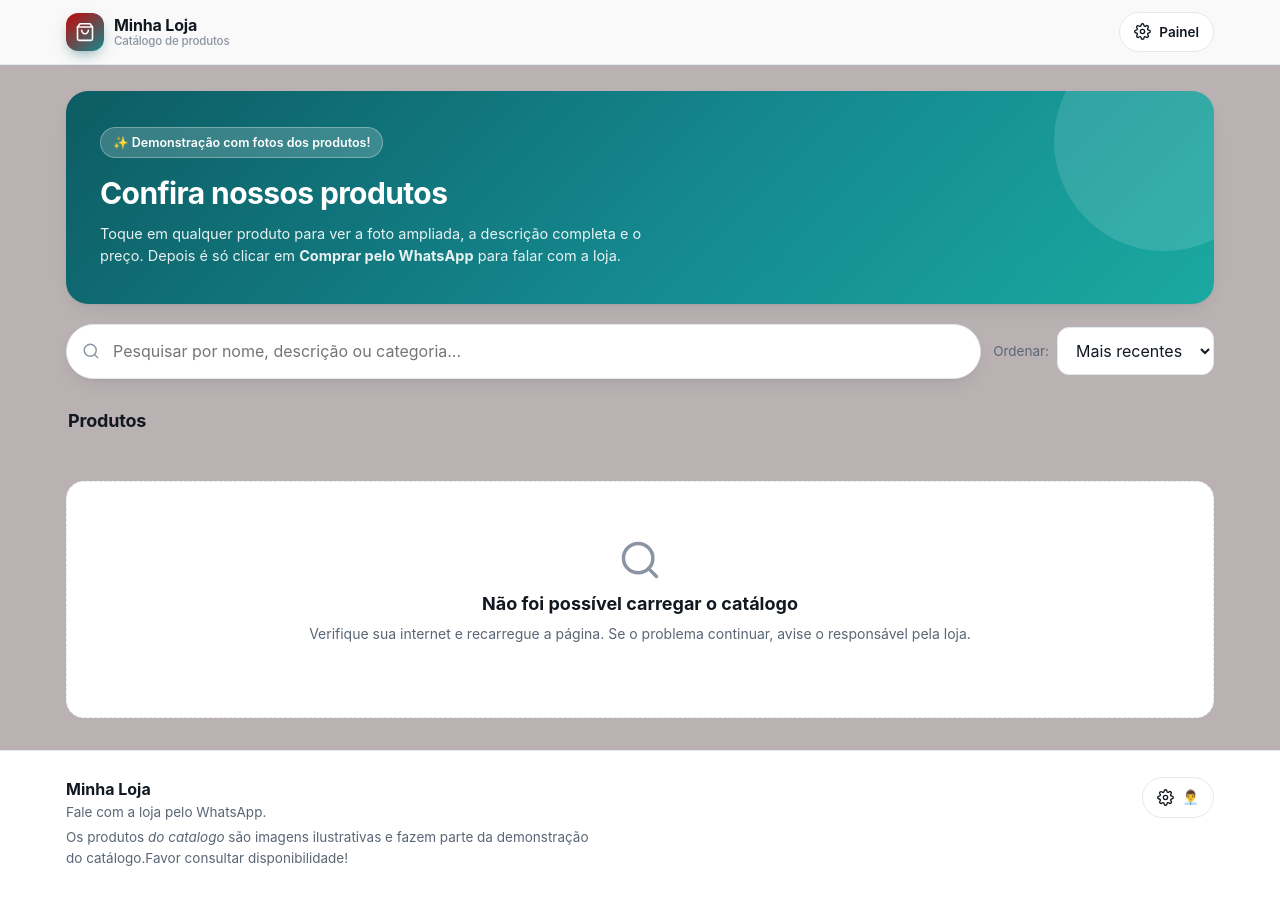
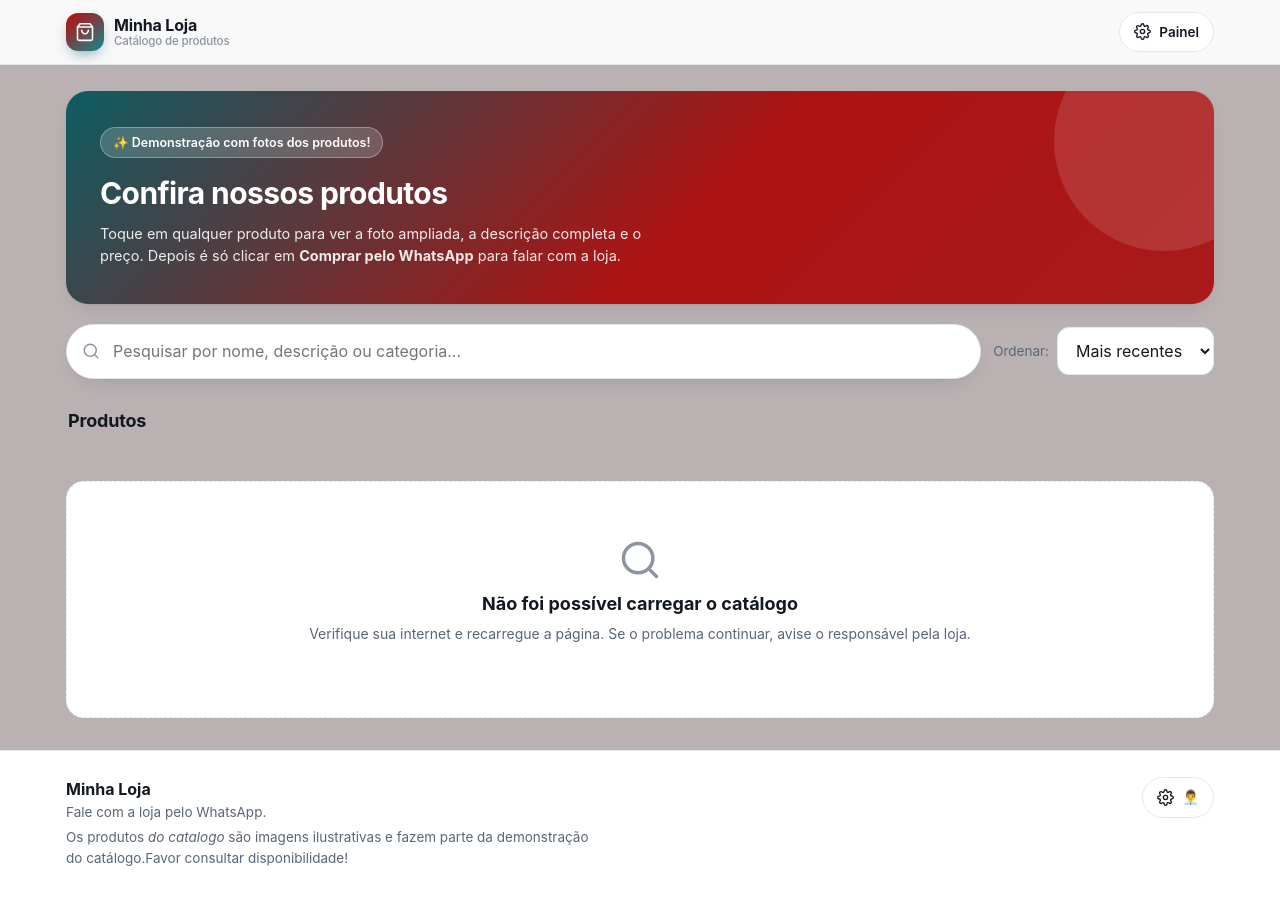
Before and after one commit to rykellmy31-star/Sitetestejr, a website: page catalogo-loja/public/index.html in a window 1280 px wide. Drawn offline with Linux system fonts and the light colour scheme; no server answers.

Commit message:
Update estilos.css
…

```diff
--- a/catalogo-loja/public/css/estilos.css
+++ b/catalogo-loja/public/css/estilos.css
@@ -112,7 +112,7 @@ a { color: var(--primaria); }
 /* -------------------------------------------------------------- faixa ---- */
 .apresentacao {
   margin: 20px 0 8px;
-  background: linear-gradient(135deg, #0d5c63 0%, #14898f 55%, #1aa9a0 100%);
+  background: linear-gradient(135deg, #0d5c63 0%, #ad1313 55%, #a91a1a 100%);
   border-radius: 22px; padding: 26px 22px; color: #fff;
   box-shadow: var(--sombra-suave); overflow: hidden; position: relative;
 }
```
